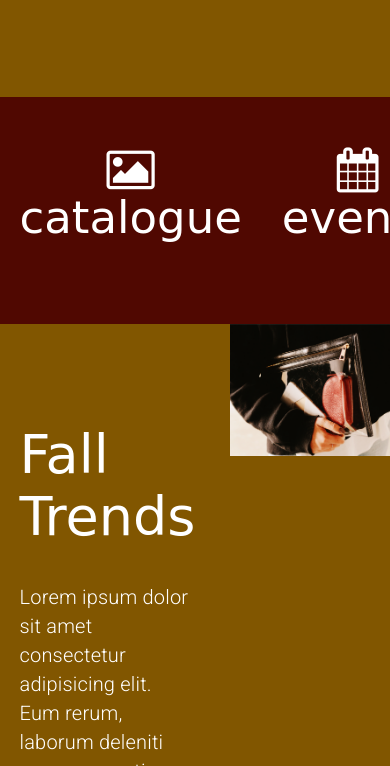
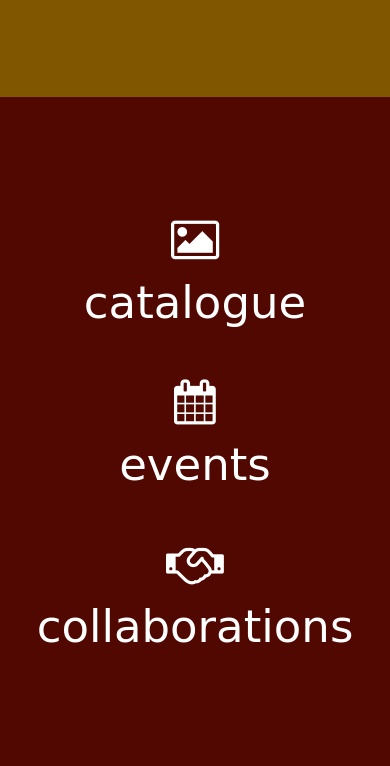
Before and after one commit to victorialange/VictoriaLange-assignment1, a plain HTML site: page index.html in a window 390 px wide. Shown: the part 2112-2878 px from the top of the page. Drawn offline with Linux system fonts and the light colour scheme; a web font is replaced by a local one.

Commit message:
edited nav2 in media query for mobile screen

```diff
--- a/styles/sass/partials/_media.scss
+++ b/styles/sass/partials/_media.scss
@@ -69,4 +69,23 @@
             margin-right: 0;
         }
     }
+
+    section.nav2 {
+        padding-top: 120px;
+    }
+
+    section.nav2 .nav2Flex {
+        flex-direction: column;
+        flex-wrap: wrap;
+        li {
+            text-align: center;
+            padding-bottom: 50px;
+        }
+            li:nth-child(2) {
+                margin-left: 0px;
+            }
+        i {
+            padding-bottom: 15px;
+        }
+    }
 }
```
Also changed, not shown: styles/styles.css.
